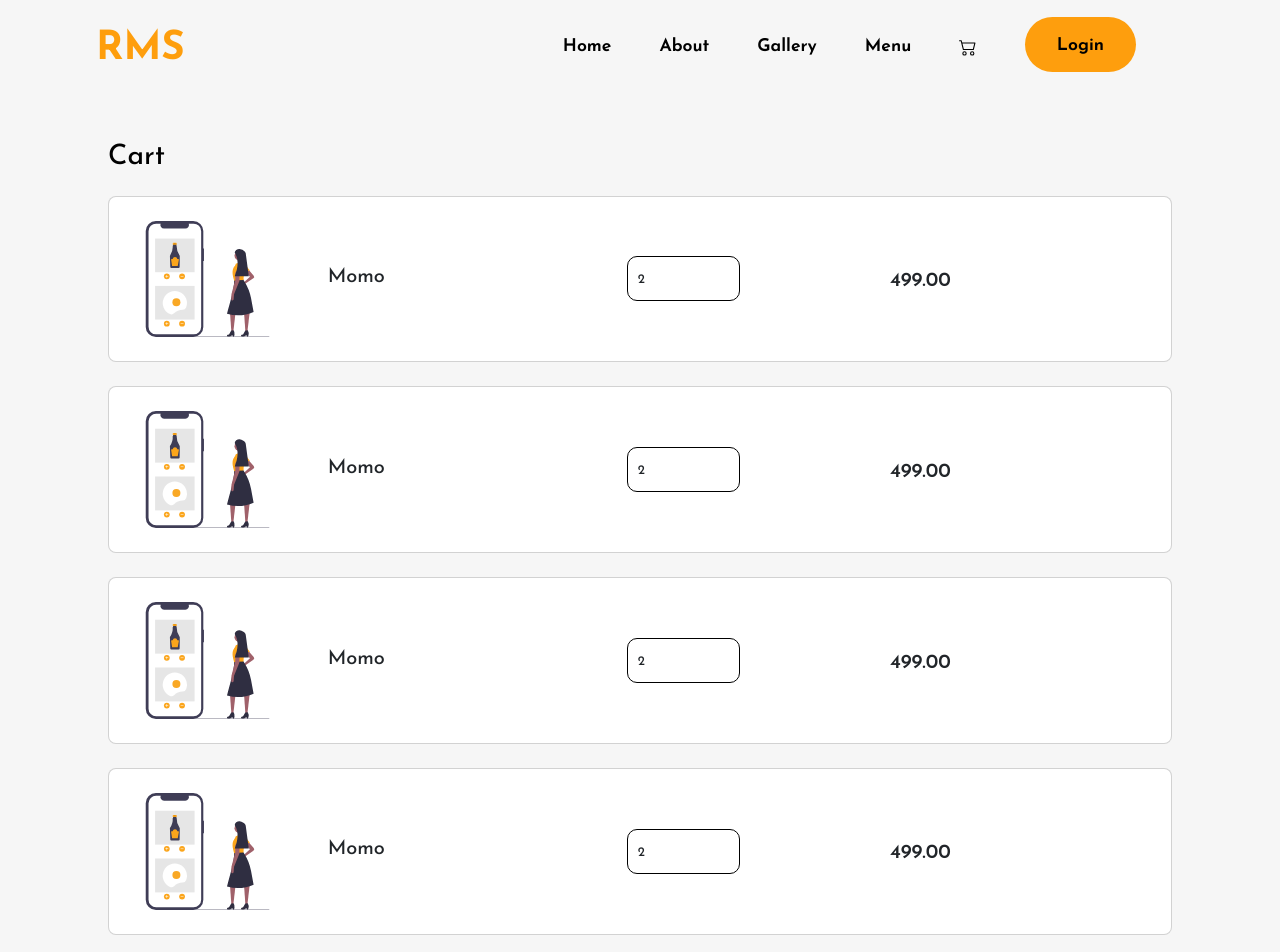
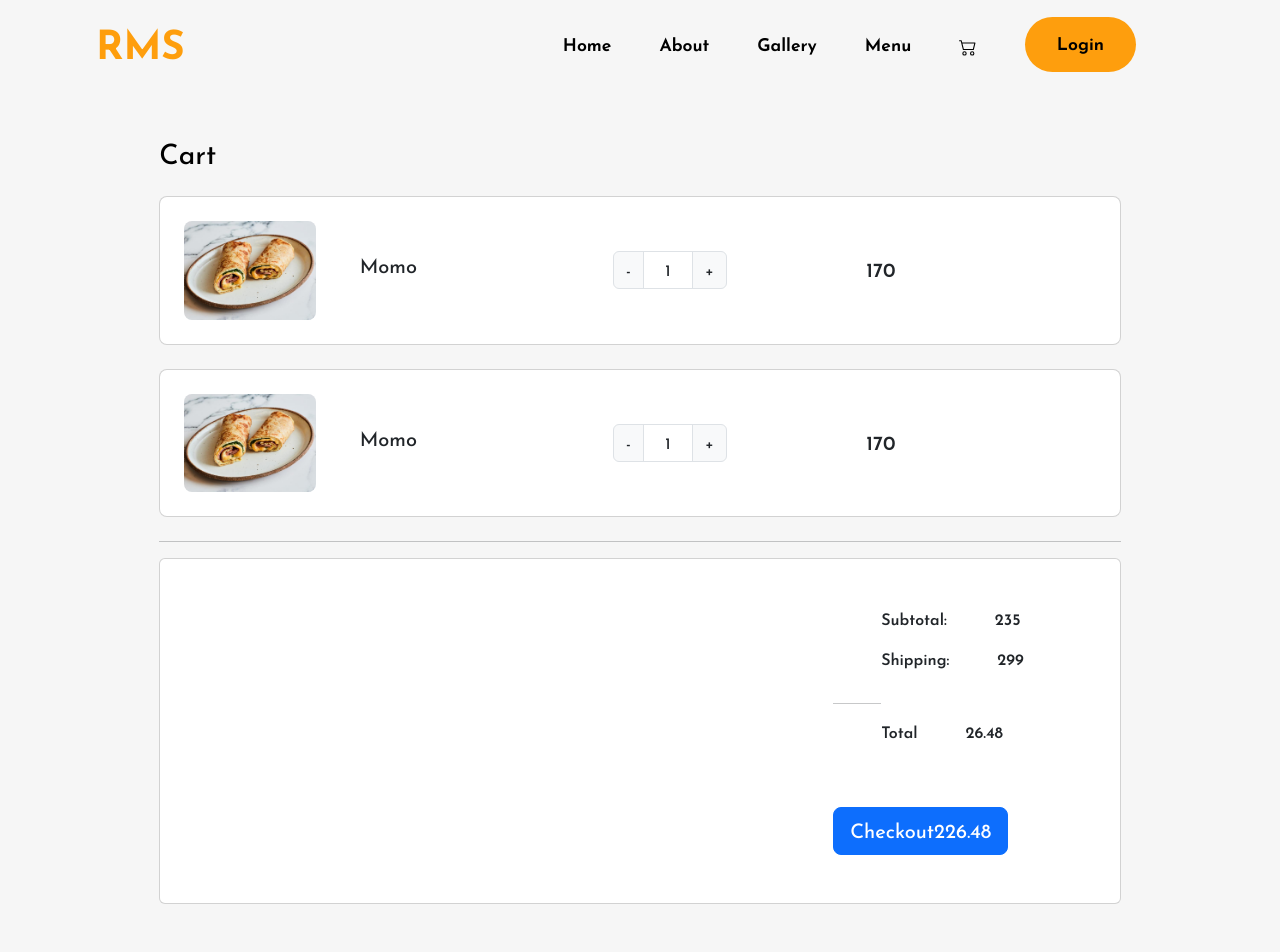
Before and after one commit to rohanshrestha19/Exp-RMS, a React (Create React App) app: page /cart in a window 1280 px wide. Shown: the top 952 px of the page. Built offline with nearby package versions, Linux system fonts and the light colour scheme.

Commit message:
Cart UI changes

```diff
--- a/src/Login/Register.js
+++ b/src/Login/Register.js
@@ -4,7 +4,7 @@
 import { Link } from "react-router-dom";
 import VisibilityOffIcon from '@mui/icons-material/VisibilityOff';
 import VisibilityIcon from '@mui/icons-material/Visibility';
-import Navbar from "../Components/Navbar";
+
 
 const Login = () => {
   const { useState } = React;
--- a/src/Pages/About.js
+++ b/src/Pages/About.js
@@ -1,7 +1,7 @@
 import React from "react";
 
 import AboutBackgroundImage from "../Asset/AboutBackgroundImage.svg";
-import AboutImage from "../Asset/About.svg";
+
 import Team from "./Team";
 
 const About = () => {
--- a/src/Pages/Cart/Cart.js
+++ b/src/Pages/Cart/Cart.js
@@ -1,8 +1,25 @@
 import React from "react";
+import { useState } from "react";
+
 import Navbar from "../../Components/Navbar";
-import BannerImage from "../../Asset/AboutBackgroundImage.svg";
+import Food from "../../Asset/food.jpeg";
 
 const Cart = () => {
+
+  const [quantity ,setQuantity] = useState(1);
+
+  const handleDecrement =()=>{
+    if(quantity > 1){
+    setQuantity(preCount => preCount -1);
+    }
+    }
+
+    const handleIncrement =()=>{
+      if(quantity < 20){
+      setQuantity(preCount => preCount + 1);
+      }
+      }
+
   return (
     <div classNameNameName="home-container">
       <Navbar />
@@ -24,7 +41,7 @@
                   <div className="row d-flex justify-content-between align-items-center">
                     <div className="col-md-2 col-lg-2 col-xl-2">
                       <img
-                        src={BannerImage}
+                        src={Food}
                         className="img-fluid rounded-3"
                         alt=""
                       />
@@ -33,28 +50,20 @@
                       <p className="lead fw-normal mb-2">Momo</p>
                     </div>
                     <div className="col-md-3 col-lg-3 col-xl-2 d-flex">
-                      <button
-                        className="btn btn-link px-2"
-                        onclick="this.parentNode.querySelector('input[type=number]').stepDown()"
-                      >
-                        <i className="fas fa-minus"></i>
-                      </button>
+                    <div className="input-group w-100">
+                <button type="button" onClick={ handleDecrement} className="input-group-text">-</button>
+                <div className="form-control text-center">{quantity}</div>
+                <button type="button" onClick={handleIncrement} className="input-group-text">+</button>
 
-                      <input
-                        id="form1"
-                        min="0"
-                        name="quantity"
-                        value="2"
-                        type="number"
-                        className="form-control form-control-sm"
-                      />
+              </div>
+
 
                       <button className="btn btn-link px-2" onclick="">
                         <i className="fas fa-plus"></i>
                       </button>
                     </div>
                     <div className="col-md-3 col-lg-2 col-xl-2 offset-lg-1">
-                      <h5 className="mb-0">499.00</h5>
+                      <h5 className="mb-0">170</h5>
                     </div>
                     <div className="col-md-1 col-lg-1 col-xl-1 text-end">
                       <a href="#!" className="text-danger">
@@ -70,7 +79,7 @@
                   <div className="row d-flex justify-content-between align-items-center">
                     <div className="col-md-2 col-lg-2 col-xl-2">
                       <img
-                        src={BannerImage}
+                        src={Food}
                         className="img-fluid rounded-3"
                         alt=""
                       />
@@ -79,28 +88,20 @@
                       <p className="lead fw-normal mb-2">Momo</p>
                     </div>
                     <div className="col-md-3 col-lg-3 col-xl-2 d-flex">
-                      <button
-                        className="btn btn-link px-2"
-                        onclick="this.parentNode.querySelector('input[type=number]').stepDown()"
-                      >
-                        <i className="fas fa-minus"></i>
-                      </button>
+                    <div className="input-group w-100">
+                <button type="button" onClick={ handleDecrement} className="input-group-text">-</button>
+                <div className="form-control text-center">{quantity}</div>
+                <button type="button" onClick={handleIncrement} className="input-group-text">+</button>
 
-                      <input
-                        id="form1"
-                        min="0"
-                        name="quantity"
-                        value="2"
-                        type="number"
-                        className="form-control form-control-sm"
-                      />
+              </div>
+
 
                       <button className="btn btn-link px-2" onclick="">
                         <i className="fas fa-plus"></i>
                       </button>
                     </div>
                     <div className="col-md-3 col-lg-2 col-xl-2 offset-lg-1">
-                      <h5 className="mb-0">499.00</h5>
+                      <h5 className="mb-0">170</h5>
                     </div>
                     <div className="col-md-1 col-lg-1 col-xl-1 text-end">
                       <a href="#!" className="text-danger">
@@ -111,97 +112,8 @@
                 </div>
               </div>
 
-              <div className="card rounded-3 mb-4">
-                <div className="card-body p-4">
-                  <div className="row d-flex justify-content-between align-items-center">
-                    <div className="col-md-2 col-lg-2 col-xl-2">
-                      <img
-                        src={BannerImage}
-                        className="img-fluid rounded-3"
-                        alt=""
-                      />
-                    </div>
-                    <div className="col-md-3 col-lg-3 col-xl-3">
-                      <p className="lead fw-normal mb-2">Momo</p>
-                    </div>
-                    <div className="col-md-3 col-lg-3 col-xl-2 d-flex">
-                      <button
-                        className="btn btn-link px-2"
-                        onclick="this.parentNode.querySelector('input[type=number]').stepDown()"
-                      >
-                        <i className="fas fa-minus"></i>
-                      </button>
 
-                      <input
-                        id="form1"
-                        min="0"
-                        name="quantity"
-                        value="2"
-                        type="number"
-                        className="form-control form-control-sm"
-                      />
 
-                      <button className="btn btn-link px-2" onclick="">
-                        <i className="fas fa-plus"></i>
-                      </button>
-                    </div>
-                    <div className="col-md-3 col-lg-2 col-xl-2 offset-lg-1">
-                      <h5 className="mb-0">499.00</h5>
-                    </div>
-                    <div className="col-md-1 col-lg-1 col-xl-1 text-end">
-                      <a href="#!" className="text-danger">
-                        <i className="fas fa-trash fa-lg"></i>
-                      </a>
-                    </div>
-                  </div>
-                </div>
-              </div>
-
-              <div className="card rounded-3 mb-4">
-                <div className="card-body p-4">
-                  <div className="row d-flex justify-content-between align-items-center">
-                    <div className="col-md-2 col-lg-2 col-xl-2">
-                      <img
-                        src={BannerImage}
-                        className="img-fluid rounded-3"
-                        alt=""
-                      />
-                    </div>
-                    <div className="col-md-3 col-lg-3 col-xl-3">
-                      <p className="lead fw-normal mb-2">Momo</p>
-                    </div>
-                    <div className="col-md-3 col-lg-3 col-xl-2 d-flex">
-                      <button
-                        className="btn btn-link px-2"
-                        onclick="this.parentNode.querySelector('input[type=number]').stepDown()"
-                      >
-                        <i className="fas fa-minus"></i>
-                      </button>
-
-                      <input
-                        id="form1"
-                        min="0"
-                        name="quantity"
-                        value="2"
-                        type="number"
-                        className="form-control form-control-sm"
-                      />
-
-                      <button className="btn btn-link px-2" onclick="">
-                        <i className="fas fa-plus"></i>
-                      </button>
-                    </div>
-                    <div className="col-md-3 col-lg-2 col-xl-2 offset-lg-1">
-                      <h5 className="mb-0">499.00</h5>
-                    </div>
-                    <div className="col-md-1 col-lg-1 col-xl-1 text-end">
-                      <a href="#!" className="text-danger">
-                        <i className="fas fa-trash fa-lg"></i>
-                      </a>
-                    </div>
-                  </div>
-                </div>
-              </div>
               {/*
         <div className="d-flex justify-content-between p-2 mb-2" style={{backgroundColor: '#e1f5fe' }}>
                   <h5 className="fw-bold mb-0">Total:</h5>
```
